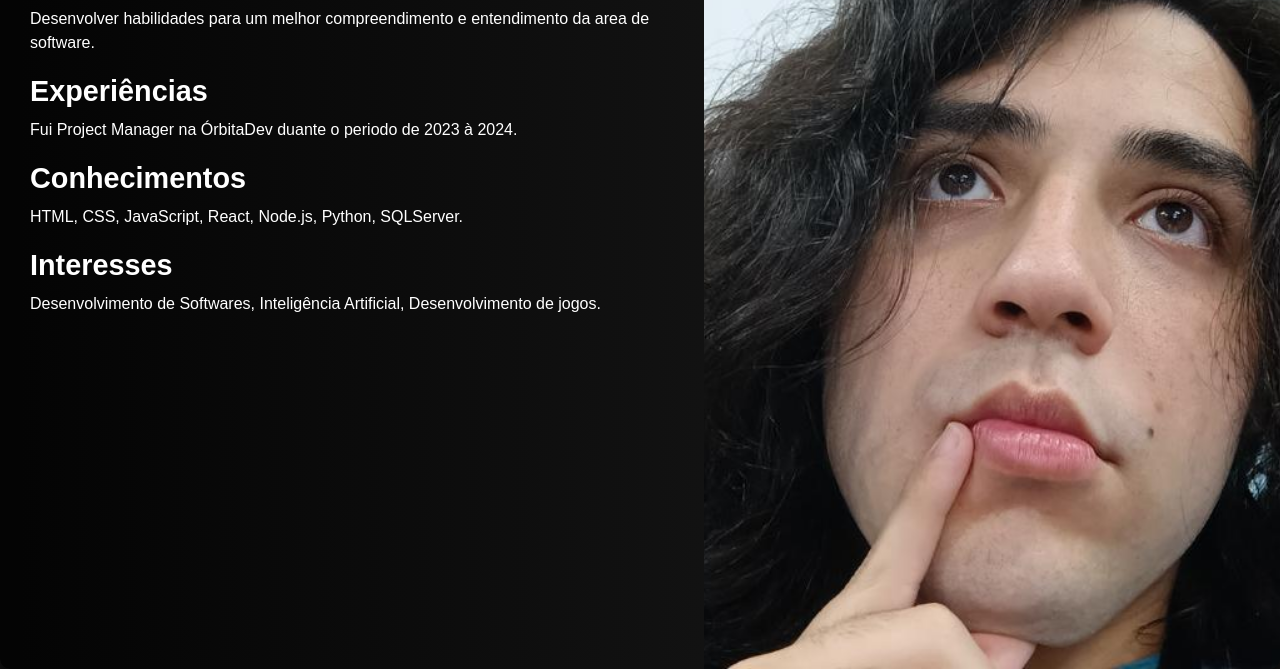
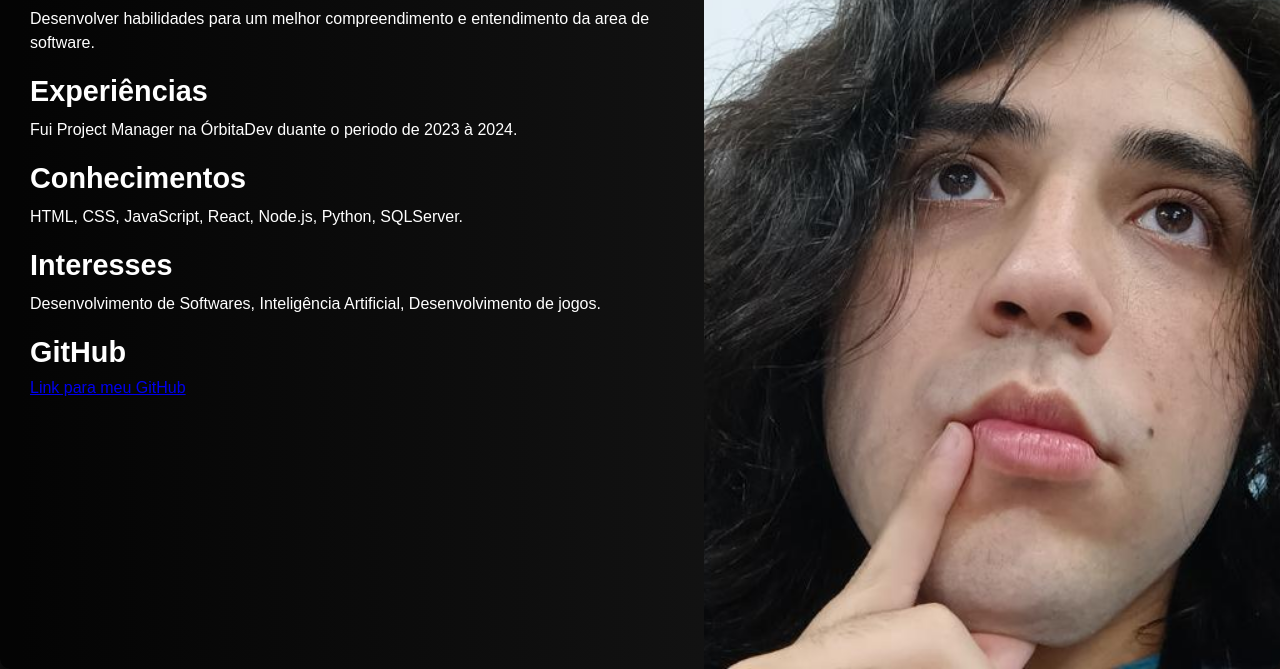
Before and after one commit to Jhonnjust/Site-Portfolio.github.io, a plain HTML site: page Site portifolio/index.html in a window 1280 px wide. Shown: the part 131-800 px from the top of the page. Drawn offline with Linux system fonts and the light colour scheme.

Commit message:
Update index.html

```diff
--- a/Site portifolio/index.html
+++ b/Site portifolio/index.html
@@ -27,6 +27,10 @@
         <h2>Interesses</h2>
         <p>Desenvolvimento de Softwares, Inteligência Artificial, Desenvolvimento de jogos.</p>
       </div>
+        <div class="section">
+        <h2>GitHub</h2>
+       <a href="https://github.com/Jhonnjust">Link para meu GitHub</a>
+      </div>
     </div>
 
     <!-- Bloco direito com a imagem -->
```
